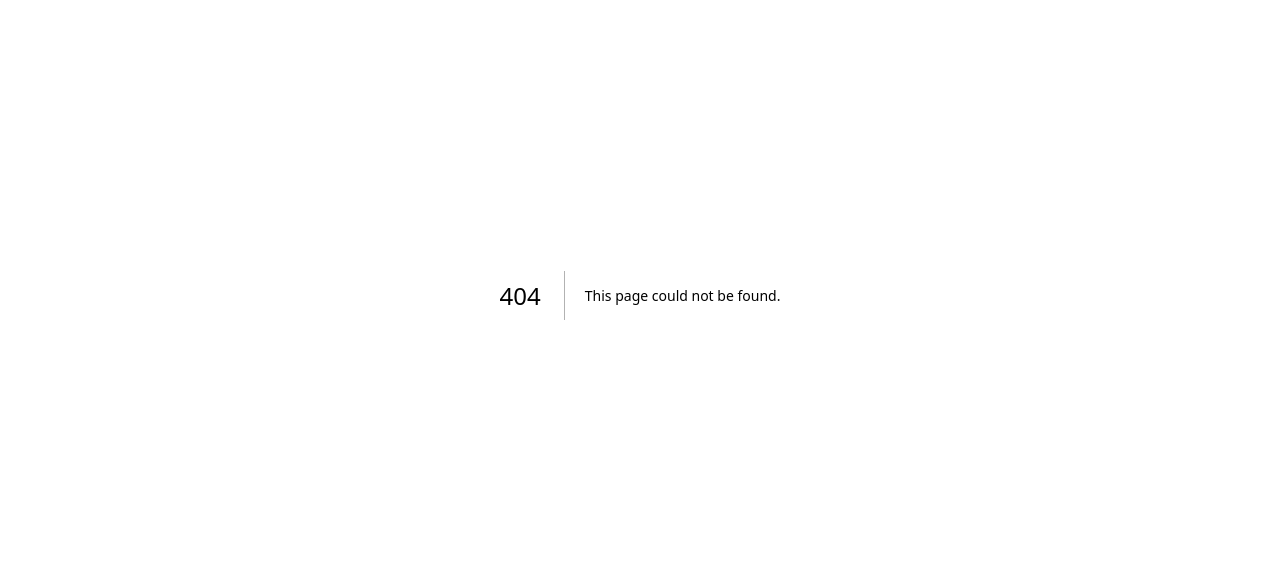
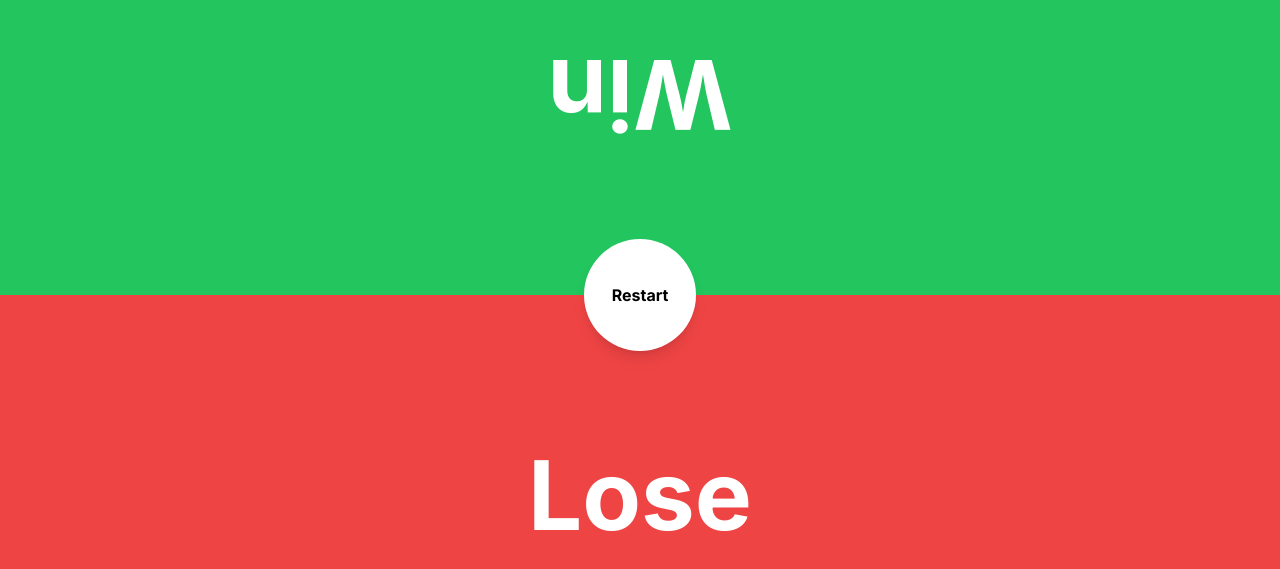
Before and after one commit to moroball14/quarto-timer, a Next.js app: page /result in a window 1280 px wide. Before the commit this address had no page. Shown: the part 105-674 px from the top of the page. Built offline with nearby package versions, Linux system fonts and the light colour scheme.

Commit message:
feat: result page

```diff
--- /dev/null
+++ b/src/app/result/page.tsx
@@ -0,0 +1,24 @@
+import Link from "@/components/ui/link";
+
+export default function Result() {
+  return (
+    <div className="flex flex-col h-screen">
+      <div className="flex-1 bg-green-500 flex items-center justify-center transform rotate-180">
+        <h1 className="text-8xl font-bold text-white">Win</h1>
+      </div>
+      <div className="flex-1 bg-red-500 flex items-center justify-center">
+        <h1 className="text-8xl font-bold text-white">Lose</h1>
+      </div>
+      <Link
+        href={"/"}
+        className="absolute top-1/2 left-1/2 -translate-x-1/2 -translate-y-1/2"
+      >
+        <div className="bg-card bg-white p-8 rounded-full w-28 h-28 shadow-lg cursor-pointer relative">
+          <div className="font-bold text-card-foreground animate-flip absolute top-1/2 left-1/2 transform -translate-x-1/2 -translate-y-1/2">
+            Restart
+          </div>
+        </div>
+      </Link>
+    </div>
+  );
+}
--- a/src/app/timer/page.tsx
+++ b/src/app/timer/page.tsx
@@ -2,6 +2,7 @@
 
 import { useState, useEffect, useCallback } from "react";
 import { Button } from "@/components/ui/button";
+import Link from "@/components/ui/link";
 
 const QUARTO_SECONDS = 30;
 export default function Timer() {
@@ -57,13 +58,9 @@ export default function Timer() {
             Quarto, OK?
           </div>
           <div className="flex items-center gap-2">
-            <Button
-              variant="solid"
-              className="px-4 py-2 bg-white text-white"
-              onClick={() => setShowQuartoOverlay(false)}
-            >
-              👍
-            </Button>
+            <Link href={"/result"}>
+              <div className="px-4 py-2 bg-white text-white rounded-lg">👍</div>
+            </Link>
             <Button
               variant="solid"
               className="px-4 py-2 bg-white text-white"
```
